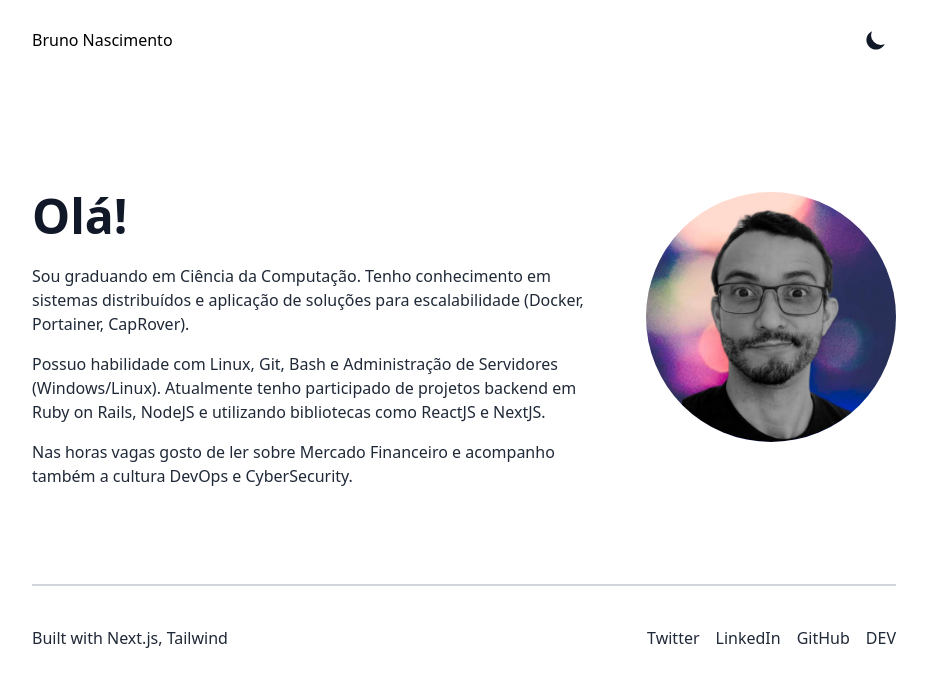
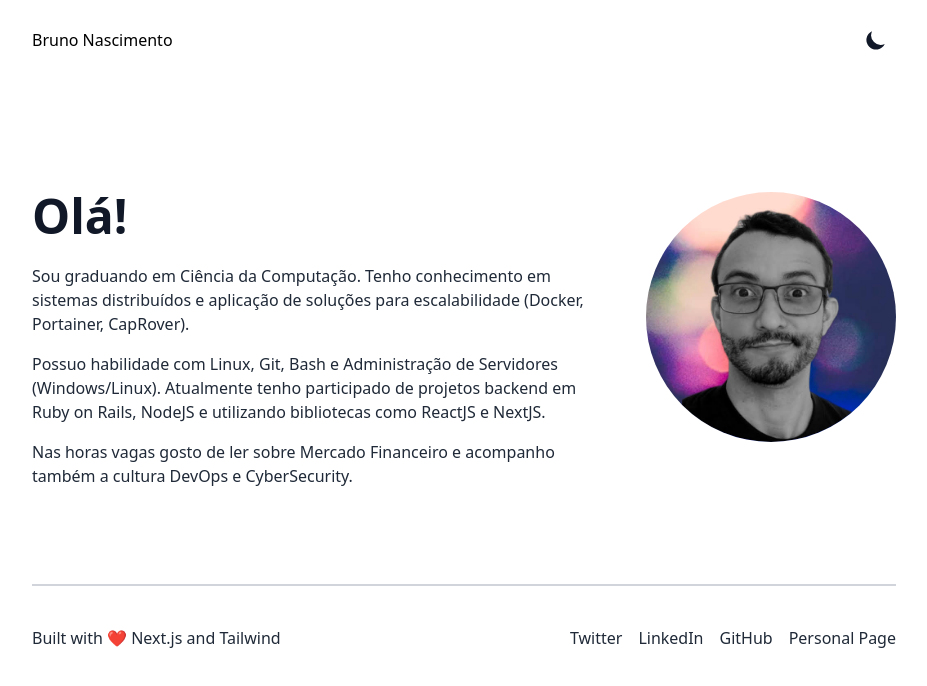
Before and after one commit to sunr00t/personal-page, a Next.js app: page / in a window 1280 px wide. Shown: the top 686 px of the page, without its empty margins (176-1103 px from the left). Built offline with nearby package versions, Linux system fonts and the light colour scheme.

Commit message:
update Footer

```diff
--- a/components/Footer.js
+++ b/components/Footer.js
@@ -6,7 +6,7 @@ const Footer = () => {
       <div className="max-w-4xl px-4 mx-auto text-gray-800 dark:text-white">
         <div className="pb-8 mb-2 border-t-2 border-gray-300 dark:border-white-300"></div>
         <div className="flex flex-col justify-between lg:flex-row items-center">
-          <p>Built with Next.js, Tailwind</p>
+          <p>Built with ❤️ Next.js and Tailwind</p>
           <div className="flex flex-wrap pt-2 sm:space-x-4 space-x-2 font-medium lg:pt-0">
             <a
               href="https://twitter.com/sunr00t"
@@ -34,12 +34,12 @@ const Footer = () => {
             </a>
 
             <a
-              href="https://brunonascimento.dev.br"
+              href="https://wwww.brunonascimento.dev.br"
               className={'transition-colors hover:text-yellow-500'}
               target="_blank"
               rel="noreferrer"
             >
-              DEV
+              Personal Page
             </a>
           </div>
         </div>
```
Also changed, not shown: 1 other file (tests, documents, lock files or other folders).
